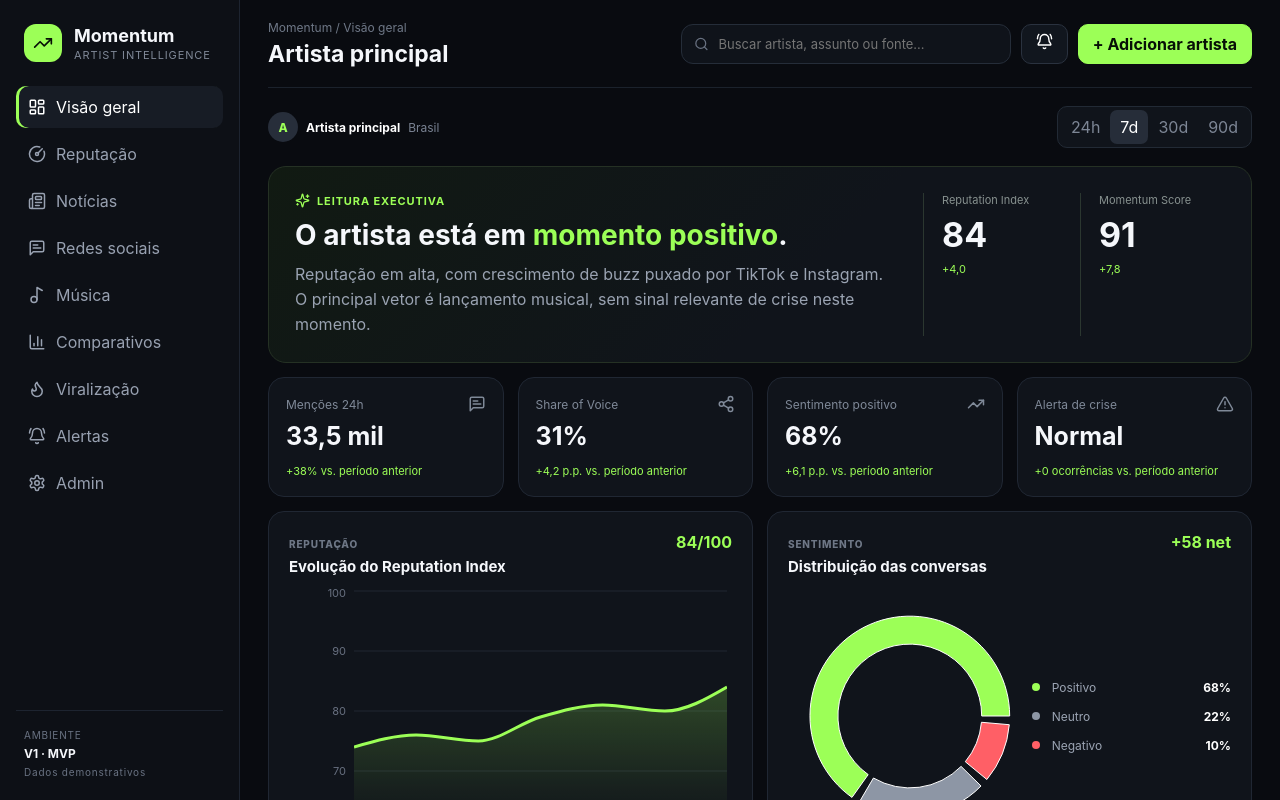
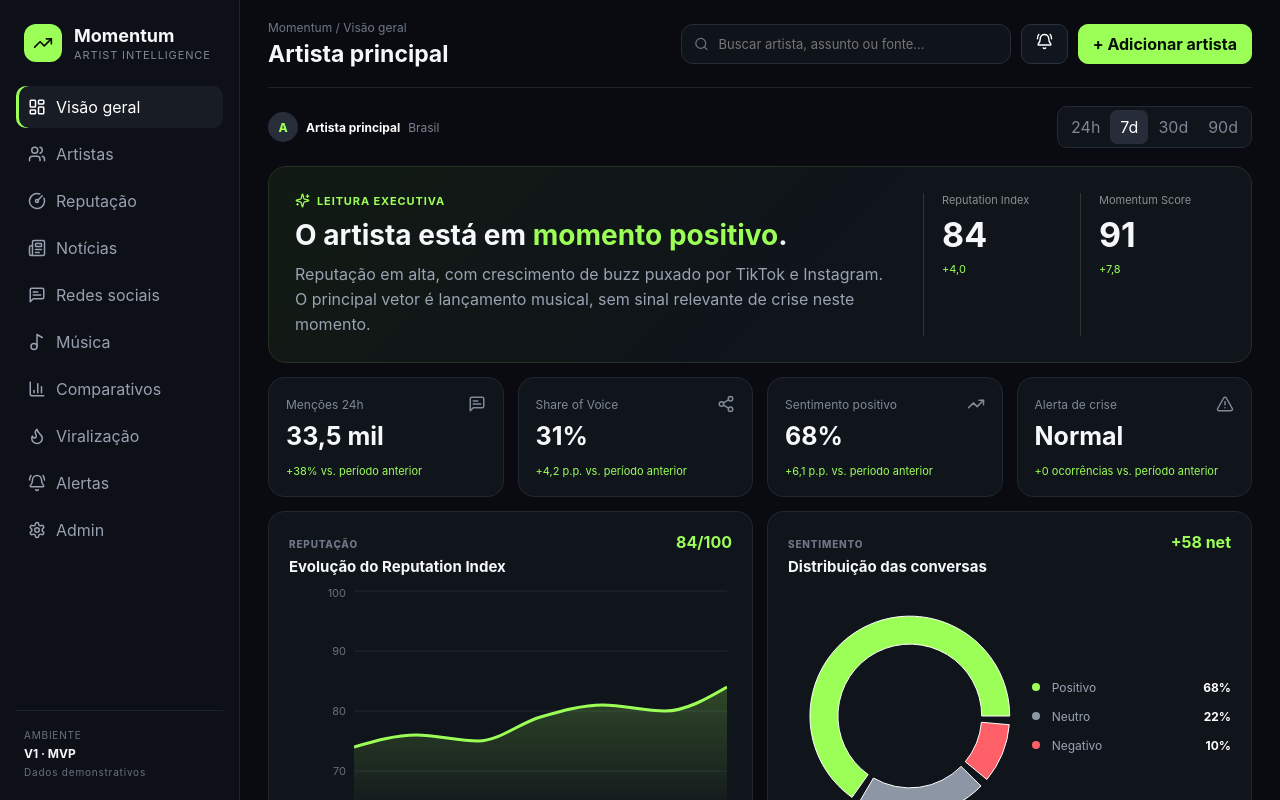
Before and after one commit to themanagerusa/Momentum, a Next.js app: page / in a window 1280 px wide. Shown: the top 800 px of the page. Built offline with nearby package versions, Linux system fonts and the light colour scheme.

Commit message:
Connect artist registry to Momentum navigation

```diff
--- a/app/page.tsx
+++ b/app/page.tsx
@@ -36,9 +36,11 @@ import {
   YAxis,
 } from "recharts";
 import { useMemo, useState } from "react";
+import ArtistsModule from "@/components/ArtistsModule";
 
 const nav = [
   ["Visão geral", LayoutDashboard],
+  ["Artistas", Users],
   ["Reputação", CircleGauge],
   ["Notícias", Newspaper],
   ["Redes sociais", MessageSquareText],
@@ -383,7 +385,16 @@ function AdminModule() {
   );
 }
 
-function Module({ active }: { active: string }) {
+function Module({
+  active,
+  addArtistOpen,
+  setAddArtistOpen,
+}: {
+  active: string;
+  addArtistOpen: boolean;
+  setAddArtistOpen: (value: boolean) => void;
+}) {
+  if (active === "Artistas") return <ArtistsModule open={addArtistOpen} onOpenChange={setAddArtistOpen}/>;
   if (active === "Reputação") return <ReputationModule/>;
   if (active === "Notícias") return <NewsModule/>;
   if (active === "Redes sociais") return <SocialModule/>;
@@ -398,7 +409,9 @@ function Module({ active }: { active: string }) {
 export default function Home() {
   const [active, setActive] = useState("Visão geral");
   const [range, setRange] = useState("7d");
+  const [addArtistOpen, setAddArtistOpen] = useState(false);
   const selectedArtist = "Artista principal";
+  const pageTitle = active === "Artistas" ? "Base de artistas" : selectedArtist;
   useMemo(() => selectedArtist, []);
 
   return (
@@ -411,11 +424,11 @@ export default function Home() {
 
       <section className="content">
         <header className="topbar">
-          <div><p>Momentum / {active}</p><h1>{selectedArtist}</h1></div>
-          <div className="actions"><div className="search"><Search size={16}/><input placeholder="Buscar artista, assunto ou fonte..." /></div><button className="ghost"><BellRing size={17}/></button><button className="primary">+ Adicionar artista</button></div>
+          <div><p>Momentum / {active}</p><h1>{pageTitle}</h1></div>
+          <div className="actions"><div className="search"><Search size={16}/><input placeholder="Buscar artista, assunto ou fonte..." /></div><button className="ghost"><BellRing size={17}/></button><button className="primary" onClick={() => { setActive("Artistas"); setAddArtistOpen(true); }}>+ Adicionar artista</button></div>
         </header>
         <div className="subbar"><div className="artistPill"><span className="avatar">A</span><b>{selectedArtist}</b><span>Brasil</span></div><div className="ranges">{["24h","7d","30d","90d"].map(r => <button key={r} className={range===r ? "selected":""} onClick={()=>setRange(r)}>{r}</button>)}</div></div>
-        <Module active={active}/>
+        <Module active={active} addArtistOpen={addArtistOpen} setAddArtistOpen={setAddArtistOpen}/>
         <section className="card roadmap"><div><span>STATUS DO MVP</span><h3>Interface funcional · dados ainda demonstrativos</h3></div><div className="chips">{["Chartmetric","Instagram","TikTok","YouTube","X","Notícias","Spotify"].map(x=><span key={x}>{x}</span>)}</div></section>
       </section>
     </main>
```
